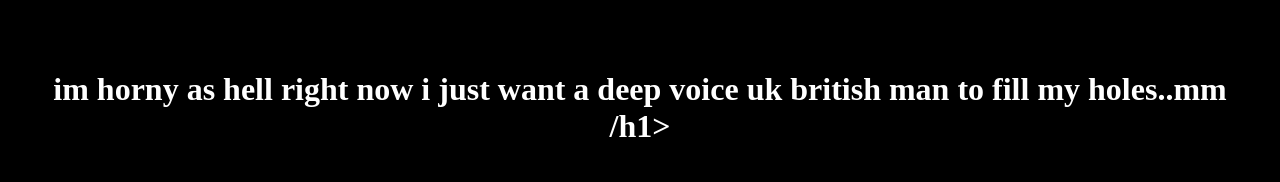
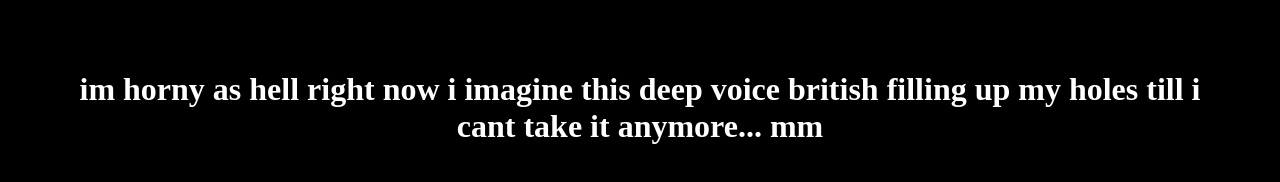
Before and after one commit to kittyrawr/yumwum, a plain HTML site: page index.html in a window 1280 px wide. Drawn offline with Linux system fonts and the light colour scheme.

Commit message:
Update index.html

```diff
--- a/index.html
+++ b/index.html
@@ -16,6 +16,6 @@
     </style>
 </head>
 <body>
-    <h1> im horny as hell right now i just want a deep voice uk british man to fill my holes..mm /h1>
+    <h1> im horny as hell right now i imagine this deep voice british filling up my holes till i cant take it anymore... mm <h1>
 </body>
 </html>
```
